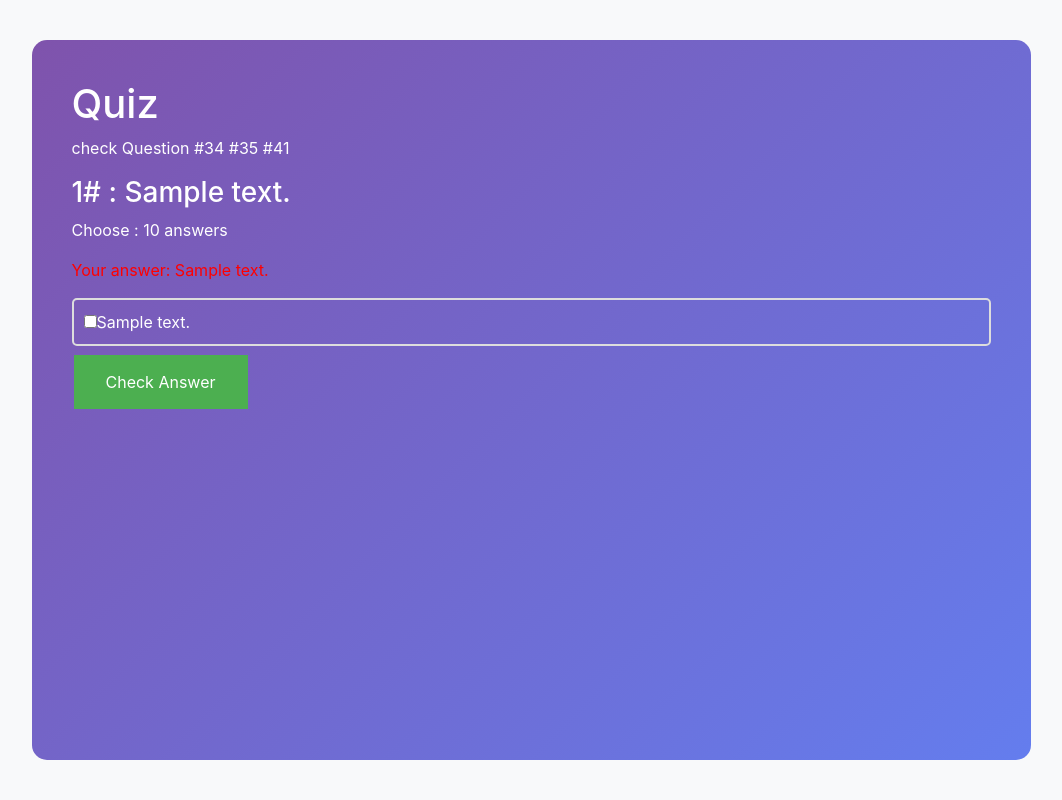
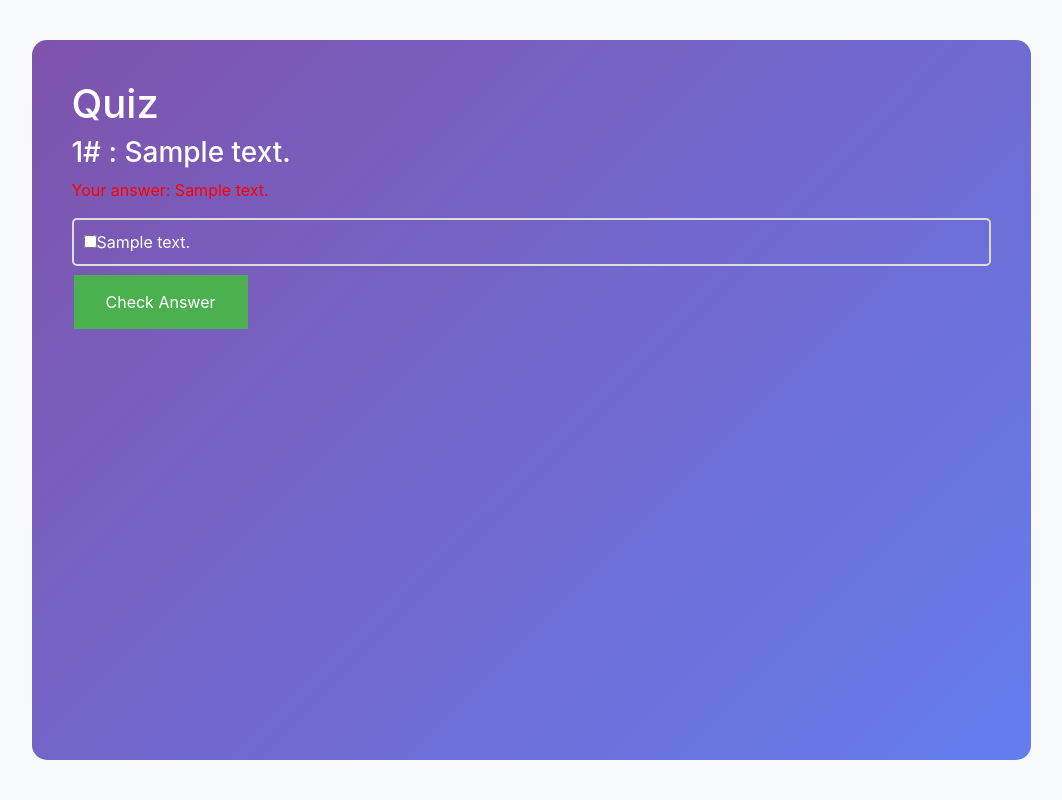
Before and after one commit to bilalbouhila/quizapp, a Flask app: template templates/quiz.html in a window 1280 px wide. Shown: the whole page, without its empty margins (109-1171 px from the left). Run offline with Flask 3, Linux system fonts and the light colour scheme; the template is opened without the code that fills it: most values are stand-ins (such as "Sample title", 1, 10 or a date in 2020); some libraries are stand-ins or nearby versions.

Commit message:
fix answer number on quiz page

```diff
--- a/templates/quiz.html
+++ b/templates/quiz.html
@@ -88,11 +88,10 @@
 <div class="container">
     <div class="box">
         <h1>Quiz</h1>
-        <p>check Question #34 #35 #41  </p>
 
         <h3>{{ question.question_number }}# : {{ question.question_text|safe }}</h3>
-        {% if question.numcorrect != 1 %}
-        <p>Choose : {{ question.numcorrect }} answers</p>
+        {% if question.num_correct != 1 %}
+        <p>Choose : {{ question.num_correct }} answers</p>
         {% endif %}
 
         {% if user_answer %}
```
Also changed, not shown: wrong_answers.json (+1 -2 lines).
